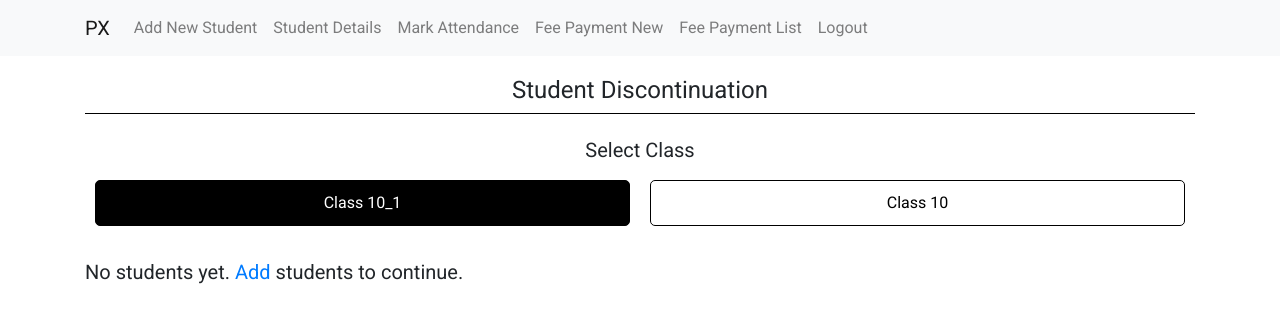
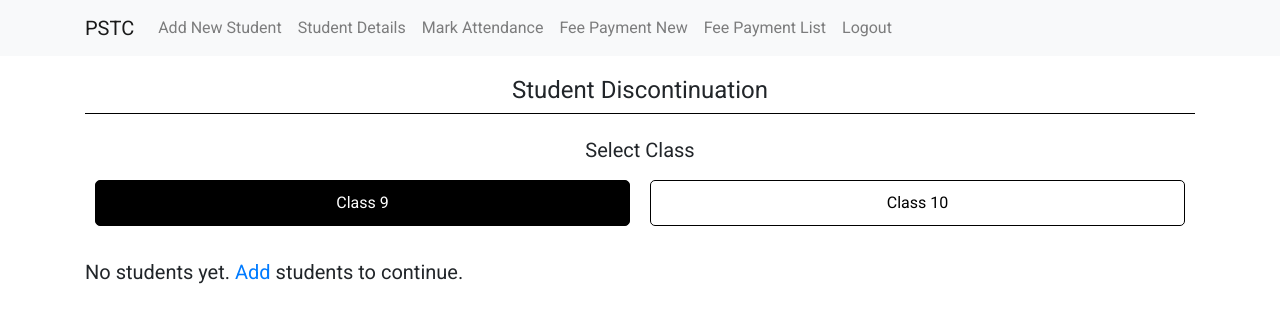
Before and after one commit to phasorN/MummyTuitionManager, a Django app: page /student/discontinue/ in a window 1280 px wide. Shown: the top 323 px of the page. Run offline with Django 3.2, Linux system fonts and the light colour scheme; the visitor is signed in with stand-in values (Sample User, id 1); data that the repository does not hold is empty; some libraries are stand-ins or nearby versions.

Commit message:
1. Changed models.Student.grade to IntegerField 2. Reverted Class 10.1 to Class 9

```diff
--- a/main/models.py
+++ b/main/models.py
@@ -8,7 +8,7 @@ class Student(models.Model):
 	tutor = models.ForeignKey(User, on_delete=models.CASCADE, null=False)
 	name = models.CharField(max_length=200)
 	email = models.EmailField(max_length=100, null=False)
-	grade = models.FloatField()
+	grade = models.IntegerField()
 	date_joined = models.DateField(null=True)
 	left = models.BooleanField(null=False, default=False)
 	date_left = models.DateField(null=True)
--- a/main/views.py
+++ b/main/views.py
@@ -86,9 +86,9 @@ def StudentDetailView(request, pk):
 @login_required
 def StudentDiscontinueFormView(request):
     date = dt.datetime.now().date().strftime('%Y-%m-%d')
-    students_class_10_1 = Student.objects.filter(active=True, tutor=request.user, grade=10.1, left=False)
+    students_class_9 = Student.objects.filter(active=True, tutor=request.user, grade=9, left=False)
     students_class_10 = Student.objects.filter(active=True, tutor=request.user, grade=10, left=False)
-    return render(request, "main/student_discontinue_form.html", {'students_class_10_1':students_class_10_1, 'students_class_10':students_class_10, 'date': date})
+    return render(request, "main/student_discontinue_form.html", {'students_class_9':students_class_9, 'students_class_10':students_class_10, 'date': date})
 
 @login_required
 def StudentFactsView(request):
@@ -310,9 +310,9 @@ def FeeCreateView(request):
     if request.method == "GET":
         today = dt.datetime.now().date().strftime("%Y-%m-%d")
         yesterday = (dt.datetime.now().date() - timedelta(1)).strftime("%Y-%m-%d")
-        students_class_10_1 = Student.objects.filter(active=True, tutor=request.user, grade=10.1, left=False)
+        students_class_9 = Student.objects.filter(active=True, tutor=request.user, grade=9, left=False)
         students_class_10 = Student.objects.filter(active=True, tutor=request.user, grade=10, left=False)
-        return render(request, "main/fee_form.html", {'students_class_10_1': students_class_10_1,
+        return render(request, "main/fee_form.html", {'students_class_9': students_class_9,
                                                       'students_class_10': students_class_10,
                                                       'today': today,
                                                       'yesterday': yesterday})
--- a/template/main/base.html
+++ b/template/main/base.html
@@ -40,7 +40,7 @@
 
 	<nav class="navbar navbar-expand-lg navbar-light bg-light">
 	<div class="container">
-	  <a class="navbar-brand" href="{% url 'main:index' %}">PX</a>
+	  <a class="navbar-brand" href="{% url 'main:index' %}">PSTC</a>
 	  <button class="navbar-toggler" type="button" data-toggle="collapse" data-target="#navbarSupportedContent" aria-controls="navbarSupportedContent" aria-expanded="false" aria-label="Toggle navigation">
 	    <span class="navbar-toggler-icon"></span>
 	  </button>
--- a/template/main/student_discontinue_form.html
+++ b/template/main/student_discontinue_form.html
@@ -94,7 +94,7 @@
     <h5 style="display: block; text-align: center;">Select Class</h5>
     <div class="row" style="padding: 0!important; margin: 0 auto!important;">
         <div class="my_card_container">
-            <button class="my_card btn" id="class10_1" onclick="changeBack(this)" style="text-align: center;">Class 10_1
+            <button class="my_card btn" id="class9" onclick="changeBack(this)" style="text-align: center;">Class 9
             </button>
         </div>
         <div class="my_card_container">
@@ -104,14 +104,14 @@
     </div>
     <br>
 
-    {% if students_class_10_1 or students_class_10 %}
+    {% if students_class_9 or students_class_10 %}
         <h5 style="margin-bottom: 20px; text-align: center;">Select Student</h5>
     {% endif %}
-    <div id="class_10_1_students" class="row">
-        {% for sc10_1 in students_class_10_1 %}
+    <div id="class_9_students" class="row">
+        {% for sc9 in students_class_9 %}
             <div class="my_card_container">
                 <button class="my_card btn"
-                        onclick="student_selected('{{ sc10_1.name }} ', '{{ sc10_1.pk }}')">{{ sc10_1.name }}</button>
+                        onclick="student_selected('{{ sc9.name }} ', '{{ sc9.pk }}')">{{ sc9.name }}</button>
             </div>
         {% empty %}
             <h5 style="text-align: center;">No students yet. <a href="{% url 'main:student_form' %}">Add</a> students to
@@ -216,38 +216,38 @@
             var a = grade;
             changeBack(a);
         } else {
-            var class10_1 = document.getElementById('class10_1');
-            class10_1.style.backgroundColor = "black";
-            class10_1.style.color = "white";
+            var class9 = document.getElementById('class9');
+            class9.style.backgroundColor = "black";
+            class9.style.color = "white";
         }
 
         function changeBack(a) {
-            let class10_1 = document.getElementById('class10_1');
+            let class9 = document.getElementById('class9');
             let class10 = document.getElementById('class10');
-            let class_10_1_students = document.getElementById('class_10_1_students');
+            let class_9_students = document.getElementById('class_9_students');
             let class_10_students = document.getElementById('class_10_students');
 
-            if (a.id == 'class10_1') {
+            if (a.id == 'class9') {
                 if (class10.style.backgroundColor == "black") {
                     class10.style.backgroundColor = "white";
                     class10.style.color = "black";
                 }
-                class10_1.style.backgroundColor = "black";
-                class10_1.style.color = "white";
-                class_10_1_students.style.display = "flex";
+                class9.style.backgroundColor = "black";
+                class9.style.color = "white";
+                class_9_students.style.display = "flex";
                 class_10_students.style.display = "none";
 
 
             } else if (a.id == 'class10') {
-                console.log(class10_1.style.backgroundColor)
-                if (class10_1.style.backgroundColor == "black") {
-                    class10_1.style.backgroundColor = "white";
-                    class10_1.style.color = "black";
+                console.log(class9.style.backgroundColor)
+                if (class9.style.backgroundColor == "black") {
+                    class9.style.backgroundColor = "white";
+                    class9.style.color = "black";
                 }
                 class10.style.backgroundColor = "black";
                 class10.style.color = "white";
                 class_10_students.style.display = "flex";
-                class_10_1_students.style.display = "none";
+                class_9_students.style.display = "none";
             }
         }
         let my_modal_student_discontinuation = document.getElementById('my_modal_student_discontinuation');
```
Also changed, not shown: template/main/date_class_form.html (+12 -12 lines), template/main/fee_form.html (+19 -19 lines), template/main/index.html (+6 -6 lines).
